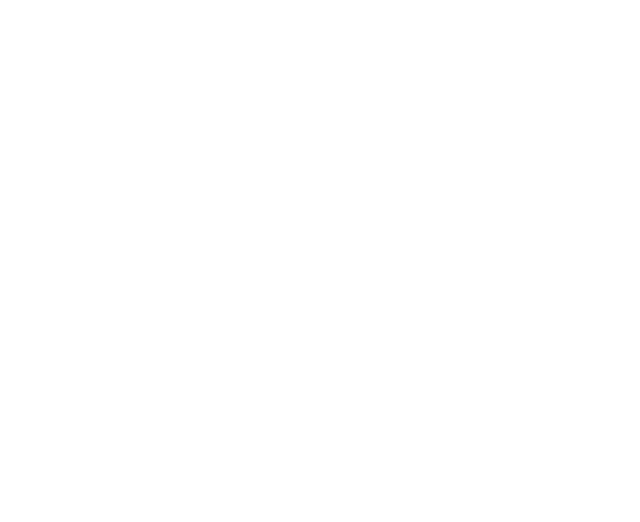
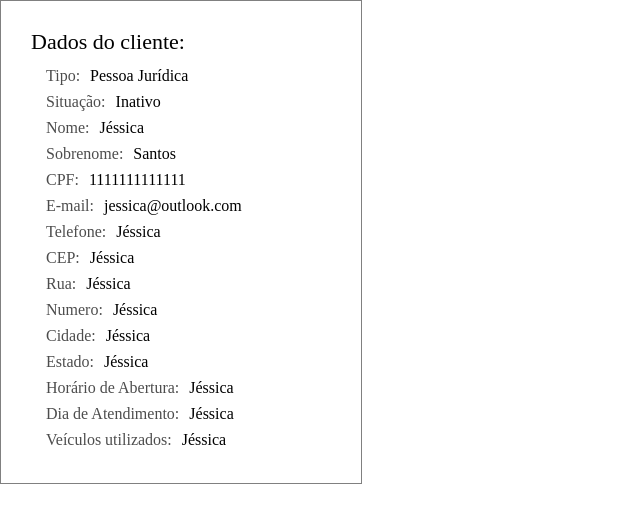
Before and after one commit to rodrigoDeSouzaFernandes/teste-pr-tico-LogLife, a React (Create React App) app: page /clients-list/1 in a window 1280 px wide. Shown: the top 522 px of the page, without its empty margins (0-640 px from the left). Built offline with nearby package versions, Linux system fonts and the light colour scheme.

Commit message:
pagina de detalhes do cliente

```diff
--- a/src/App.js
+++ b/src/App.js
@@ -9,6 +9,7 @@
 import Home from './Pages/Home';
 import ClientRegister from './Pages/ClientRegister';
 import ClientList from './Pages/ClientList';
+import ClientDetails from './Pages/ClientDetails';
 
 
 function App() {
@@ -21,6 +22,7 @@
           <Route exact path='/home' component={ Home } />
           <Route exact path='/register' component={ ClientRegister } />
           <Route exact path='/clients-list' component={ ClientList } />
+          <Route exact path='/clients-list/:id' component={ ClientDetails } />
         </Switch>
       </ThemeProvider>
     </Provider>
--- /dev/null
+++ b/src/Components/DetailsCard/CardPessoaFisica/index.js
@@ -0,0 +1,28 @@
+import React from 'react';
+
+import { Data, DetailsKey, Card, Title } from '../styles'
+
+function CardPessoaFisica({client}) {
+  return(
+    <Card>
+      <Title>Dados do cliente:</Title>
+      <Data><DetailsKey>Tipo:</DetailsKey>{client.typeOfClient}</Data>
+      <Data><DetailsKey>Situação:</DetailsKey>{client.statusOfClient}</Data>
+      <Data><DetailsKey>Nome:</DetailsKey>{client.name}</Data>
+      <Data><DetailsKey>Sobrenome:</DetailsKey>{client.lastName}</Data>
+      <Data><DetailsKey>CPF:</DetailsKey>{client.cpfcnpj}</Data>
+      <Data><DetailsKey>E-mail:</DetailsKey>{client.email}</Data>
+      <Data><DetailsKey>Telefone:</DetailsKey>{client.name}</Data>
+      <Data><DetailsKey>CEP:</DetailsKey>{client.name}</Data>
+      <Data><DetailsKey>Rua:</DetailsKey>{client.name}</Data>
+      <Data><DetailsKey>Numero:</DetailsKey>{client.name}</Data>
+      <Data><DetailsKey>Cidade:</DetailsKey>{client.name}</Data>
+      <Data><DetailsKey>Estado:</DetailsKey>{client.name}</Data>
+      <Data><DetailsKey>Horário de Abertura:</DetailsKey>{client.name}</Data>
+      <Data><DetailsKey>Dia de Atendimento:</DetailsKey>{client.name}</Data>
+      <Data><DetailsKey>Veículos utilizados:</DetailsKey>{client.name}</Data>
+    </Card>
+  )
+}
+
+export default CardPessoaFisica;
--- /dev/null
+++ b/src/Components/DetailsCard/index.js
@@ -0,0 +1,12 @@
+import React from 'react';
+import CardPessoaFisica from './CardPessoaFisica';
+
+function DetailsCard({client}) {
+  return(
+    <div>
+      <CardPessoaFisica client={client}/>
+    </div>
+  )
+}
+
+export default DetailsCard;
--- /dev/null
+++ b/src/Components/DetailsCard/styles.js
@@ -0,0 +1,25 @@
+import styled from 'styled-components';
+
+export const DetailsKey = styled.span`
+  color: ${(props) => props.theme.colors.text};
+  padding: 10px;
+`;
+
+export const Data = styled.p`
+  padding: 5px;
+  :hover {
+    background: ${(props) => props.theme.colors.background};
+    color: ${props => props.theme.colors.primary};
+  }
+`;
+
+export const Card = styled.div`
+  padding: 30px;
+  width: 300px;
+  border: 1px solid grey;
+`;
+
+export const Title = styled.h1`
+  font-size: 22px;
+  margin-bottom: 10px
+`;
--- a/src/Components/Table/index.js
+++ b/src/Components/Table/index.js
@@ -1,4 +1,6 @@
 import React, { useContext } from 'react';
+import { useHistory } from "react-router-dom";
+
 import { makeStyles } from '@material-ui/core/styles';
 import Paper from '@material-ui/core/Paper';
 import Table from '@material-ui/core/Table';
@@ -43,9 +45,13 @@
   const [page, setPage] = React.useState(0);
   const [rowsPerPage, setRowsPerPage] = React.useState(10);
 
+  const history = useHistory();
+
   const { clients } = useContext(Context);
 
-  const rows = clients.map(({id, name, lastName, typeOfClient}) => createData(id, name, lastName, typeOfClient))
+  const rows = clients.map(
+    ({id, name, lastName, typeOfClient}) => createData(id, name, lastName, typeOfClient))
+
 
   const handleChangePage = (event, newPage) => {
     setPage(newPage);
@@ -76,7 +82,13 @@
           <TableBody>
             {rows.slice(page * rowsPerPage, page * rowsPerPage + rowsPerPage).map((row) => {
               return (
-                <TableRow hover role="checkbox" tabIndex={-1} key={row.code}>
+                <TableRow
+                  hover
+                  role="checkbox"
+                  tabIndex={-1}
+                  key={row.code}
+                  onClick={() => history.push(`/clients-list/${row.id}`)}
+                  >
                   {columns.map((column) => {
                     const value = row[column.id];
                     return (
--- /dev/null
+++ b/src/Pages/ClientDetails/index.js
@@ -0,0 +1,18 @@
+import React, { useContext } from 'react';
+import DetailsCard from '../../Components/DetailsCard';
+import Context from '../../context/Context';
+
+function ClientDetails(props) {
+
+  const {clients} = useContext(Context);
+
+  const { id } = props.match.params
+
+  const client = clients.find(elem => elem.id === Number(id));
+
+  return(
+    <DetailsCard client={client} />
+  )
+}
+
+export default ClientDetails  ;
--- a/src/context/Provider.js
+++ b/src/context/Provider.js
@@ -1,11 +1,13 @@
 import React, {useState, useEffect} from 'react';
 import Context from './Context';
+
+import simulatedClients from '../helpers/simulatedClients';
 
 function Provider ({children}) {
 
   const [users, setUsers] = useState([]);
   const [acessToken, setAcessToken] = useState(null);
-  const [clients, setClients] = useState([]);
+  const [clients, setClients] = useState(simulatedClients);
 
   useEffect(() => {
       const lsusers = localStorage.getItem('users');
--- /dev/null
+++ b/src/helpers/simulatedClients.js
@@ -0,0 +1,40 @@
+const simulatedClients = [
+  {
+      id:0,
+      typeOfClient: 'Pessoa Física',
+      statusOfClient: 'Ativo',
+      name: 'Rodrigo',
+      lastName:'de Souza Fernandes',
+      cpfcnpj: '1111111111111',
+      email:'rdesouza2008@gmail.com',
+      phone:'31987696267',
+      cep:'22222222',
+      street:'blumenau',
+      number:'1',
+      city:'betim',
+      state:'Minas Gerais',
+      opening:'07:00',
+      attendance:'12-09-2020',
+      vehicles: ['Carro'],
+  },
+  {
+    id:1,
+    typeOfClient: 'Pessoa Jurídica',
+    statusOfClient: 'Inativo',
+    name: 'Jéssica',
+    lastName:'Santos',
+    cpfcnpj: '1111111111111',
+    email:'jessica@outlook.com',
+    phone:'234567891',
+    cep:'222222121',
+    street:'blumenau',
+    number:'31',
+    city:'contagem',
+    state:'Minas Gerais',
+    opening:'07:00',
+    attendance:'12-09-2020',
+    vehicles: ['Moto', 'Camihão'],
+  }
+];
+
+export default simulatedClients;
```
